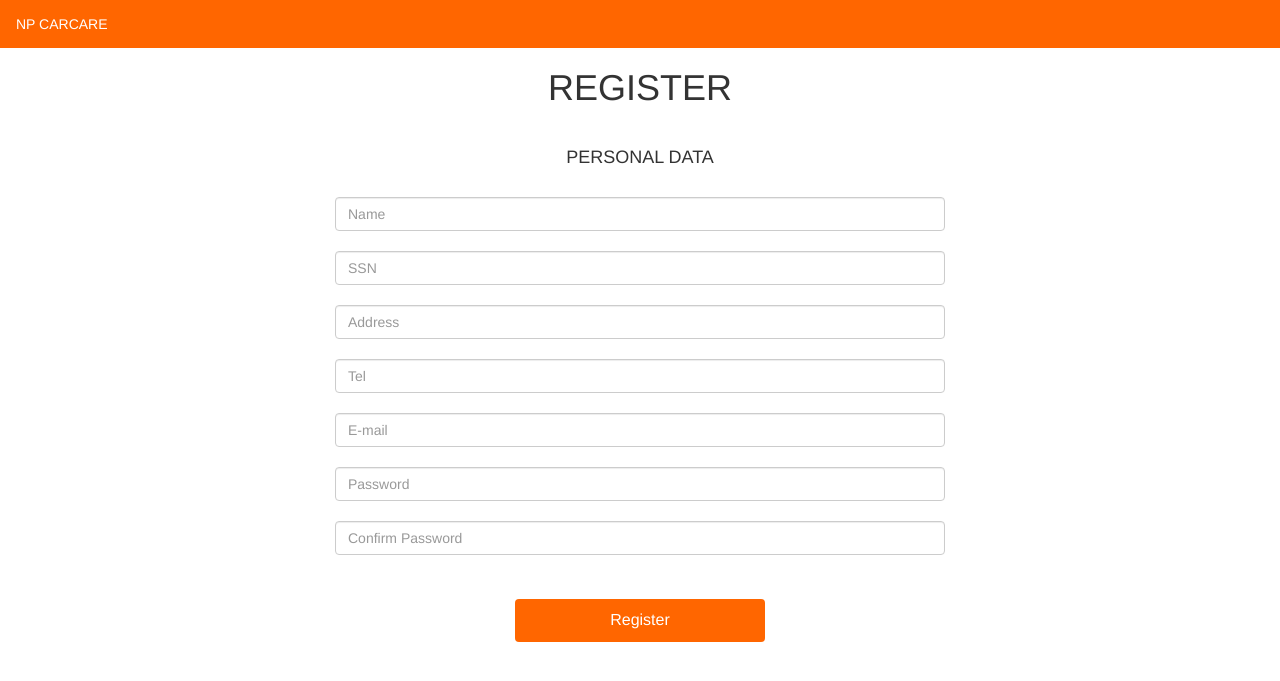
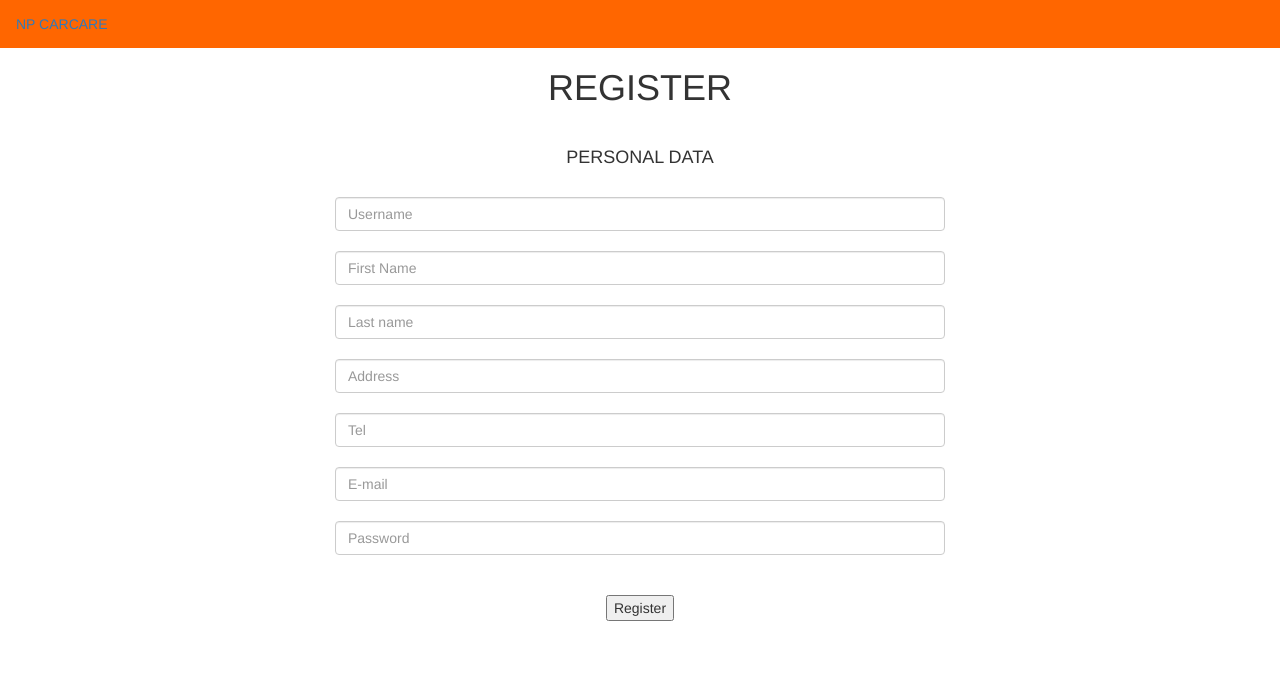
Before and after one commit to 4R7Jirayu/Project-w, a PHP site: page /register.php in a window 1280 px wide. Shown: the top 681 px of the page. Run offline with PHP 8.4, Linux system fonts and the light colour scheme; some libraries are stand-ins or nearby versions.

Commit message:
เพิ่มลิ้ง,ทำหน้า login register

```diff
--- a/header.php
+++ b/header.php
@@ -18,13 +18,15 @@
     padding: 14px 16px;
     text-decoration: none;
 }
-
+#ja{
+    text-decoration:none;
+}
 </style>
 </head>
 <body>
 
 <ul id="ull">
-  <li id="lii">NP CARCARE</li>
+  <li id="lii"><a href="menu.php" id="ja">NP CARCARE</a></li>
 </ul>
 
 </body>
--- a/register.php
+++ b/register.php
@@ -22,12 +22,13 @@
 <h1>REGISTER</h1><br>
 <h4>PERSONAL DATA</h4><br>
 
-<form >
-
+<form method="POST" action="">
 <div >
-<input type="text" class="form-control" placeholder="Name" name="name" required />
+<input type="text" class="form-control" placeholder="Username" name="username" required />
 <br>
-<input type="text" id="i" class="form-control" 	placeholder="SSN" name="ssn" required />
+<input type="text" class="form-control" placeholder="First Name" name="fname" required />
+<br>
+<input type="text" id="i" class="form-control" 	placeholder="Last name" name="lname" required />
 <br>
 
 <input type="text" id="i" class="form-control" placeholder="Address" name="address" required />
@@ -39,15 +40,51 @@
 <input type="text" id="i" class="form-control" placeholder="E-mail" name="email" required />
 <br>
 
-<input type="text" id="i" class="form-control" placeholder="Password" name="pass" required />
-<br>
-<input type="text" id="i" class="form-control" placeholder="Confirm Password" name="conpass" required />
+<input type="text" id="i" class="form-control" placeholder="Password" name="password" required />
 <br><br>
-<a class="btn btn-warning" id="button" href="menu.php" role="button">Register</a>
+<input type="submit" value="Register"  name="reg_user" class="register"/>
 </div>
 </div>
 </div>
 
+<?php
+session_start();
+
+$username = "";
+$email    = "";
+$fname = "";
+$lname = "";
+$tel = "";
+$address = "";
+$password = "";
+$errors = array();
+$_SESSION['success'] = "";
+
+// connect to database
+$db = mysqli_connect('localhost', 'root', '', 'id3534259_test');
+
+// REGISTER USER
+if (isset($_POST['reg_user'])) {
+	// receive all input values from the form
+	$username = mysqli_real_escape_string($db, $_POST['username']);
+	$email = mysqli_real_escape_string($db, $_POST['email']);
+	$password = mysqli_real_escape_string($db, $_POST['password']);
+	$fname = mysqli_real_escape_string($db, $_POST['fname']);
+	$lname = mysqli_real_escape_string($db, $_POST['lname']);
+	$tel = mysqli_real_escape_string($db, $_POST['tel']);
+	$address = mysqli_real_escape_string($db, $_POST['address']);
+
+	$password = md5($password);//encrypt the password before saving in the database
+	$query = "INSERT INTO customer (Cus_User, Cus_Email, Cus_Pass, Cus_Fname, Cus_Lname, Cus_Tel, Cus_Address)
+				VALUES('$username', '$email', '$password', '$fname', '$lname', '$tel', '$address')";
+	mysqli_query($db, $query);
+
+	$_SESSION['Cus_User'] = $username;
+	$_SESSION['success'] = "You are now logged in";
+	header('location: menu.php');
+	}
+
+?>
 </form>
 </div>
 </body>
```
Also changed, not shown: login.php (+35 -17 lines).
